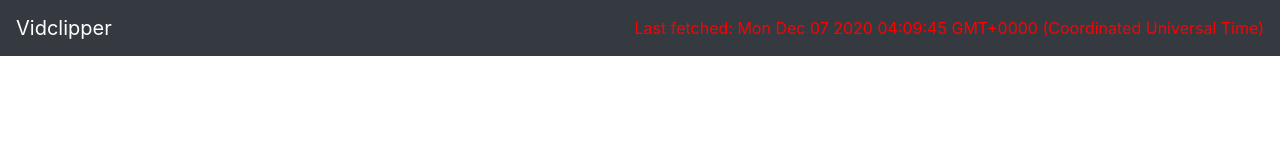
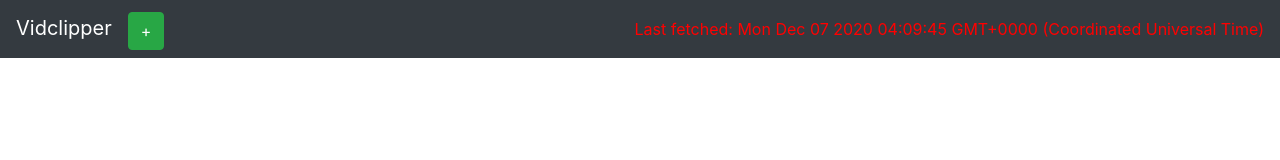
Before and after one commit to nikita-skobov/vidclipper-frontend, a React (Create React App) app: page / in a window 1280 px wide. Shown: the top 160 px of the page. Built offline with nearby package versions, Linux system fonts and the light colour scheme; no server answers.

Commit message:
adds reactstrap to use a modal button in header

```diff
--- a/package.json
+++ b/package.json
@@ -9,7 +9,8 @@
     "react": "^17.0.1",
     "react-dom": "^17.0.1",
     "react-redux": "^7.1.3",
-    "react-scripts": "4.0.1"
+    "react-scripts": "4.0.1",
+    "reactstrap": "^8.7.1"
   },
   "scripts": {
     "start": "react-scripts start",
--- /dev/null
+++ b/src/features/AddItemModal.js
@@ -0,0 +1,33 @@
+import React, { useState } from 'react'
+import {
+    Button,
+    Modal,
+    ModalHeader,
+    ModalBody,
+} from 'reactstrap'
+
+import { AddItemForm } from './AddItemForm'
+
+export function AddItemModal(props) {
+    const {
+        buttonLabel = '',
+        className = '',
+        style = {},
+    } = props
+
+    const [modal, setModal] = useState(false)
+
+    const toggle = () => setModal(!modal)
+
+    return (
+        <div style={style}>
+            <Button color="success" onClick={toggle}>{buttonLabel}</Button>
+            <Modal isOpen={modal} toggle={toggle} className={className}>
+            <ModalHeader toggle={toggle}>Add Item</ModalHeader>
+            <ModalBody>
+                <AddItemForm />
+            </ModalBody>
+            </Modal>
+        </div>
+    )
+}
--- a/src/features/Header.js
+++ b/src/features/Header.js
@@ -1,4 +1,5 @@
 import React, { useState, useEffect } from 'react';
+import { AddItemModal } from './AddItemModal';
 
 export function Header(props) {
     const { last_fetched, last_fetch_ok } = props
@@ -14,7 +15,10 @@ export function Header(props) {
 
     return (
         <nav class="navbar navbar-dark bg-dark">
-            <a class="navbar-brand">Vidclipper</a>
+            <div>
+                <a class="navbar-brand">Vidclipper</a>
+                <AddItemModal style={{ display: 'inline-block' }} buttonLabel="+" />
+            </div>
             <span style={{ color: last_fetched_color }}>{last_fetched_string}</span>
         </nav>
     )
```
Also changed, not shown: 1 other file (tests, documents, lock files or other folders).
